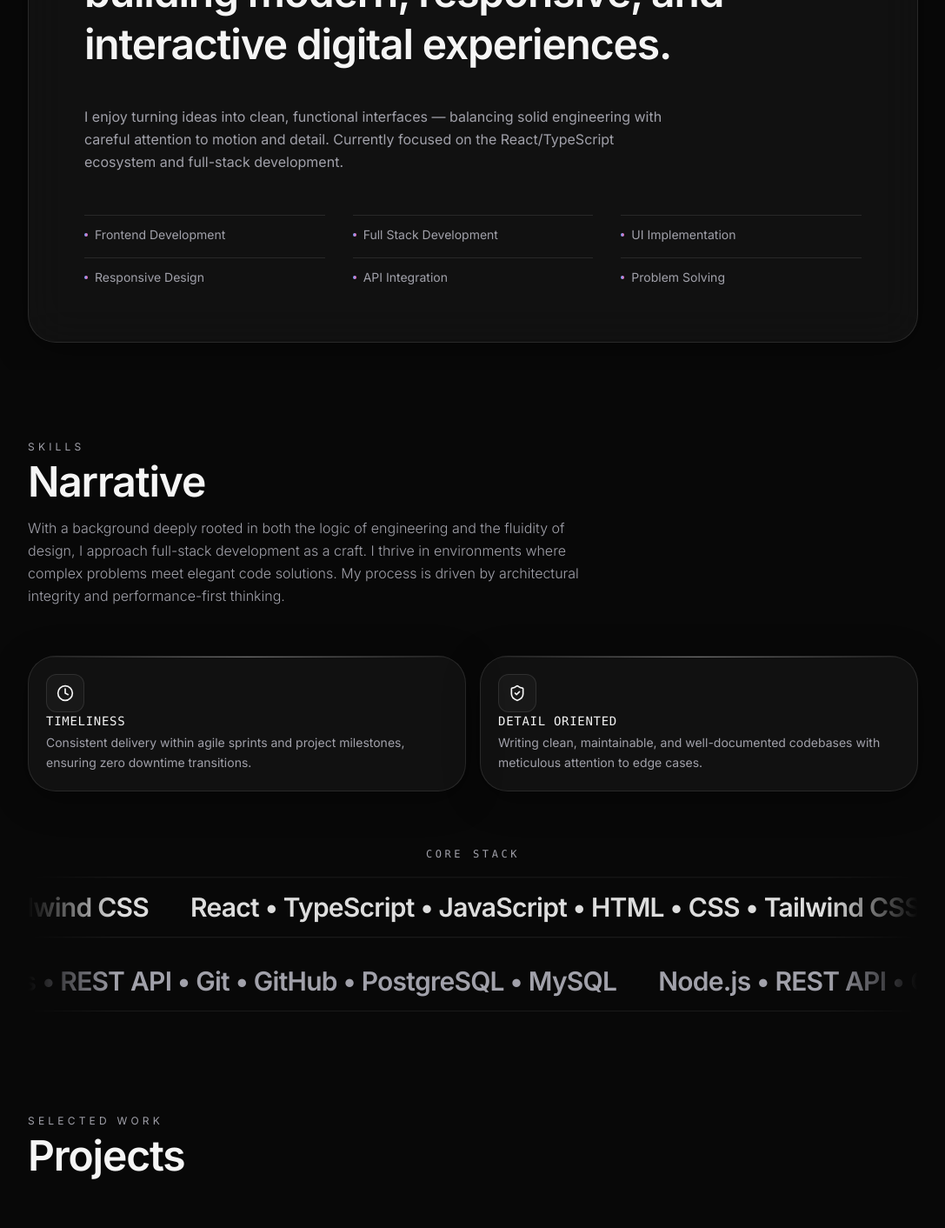
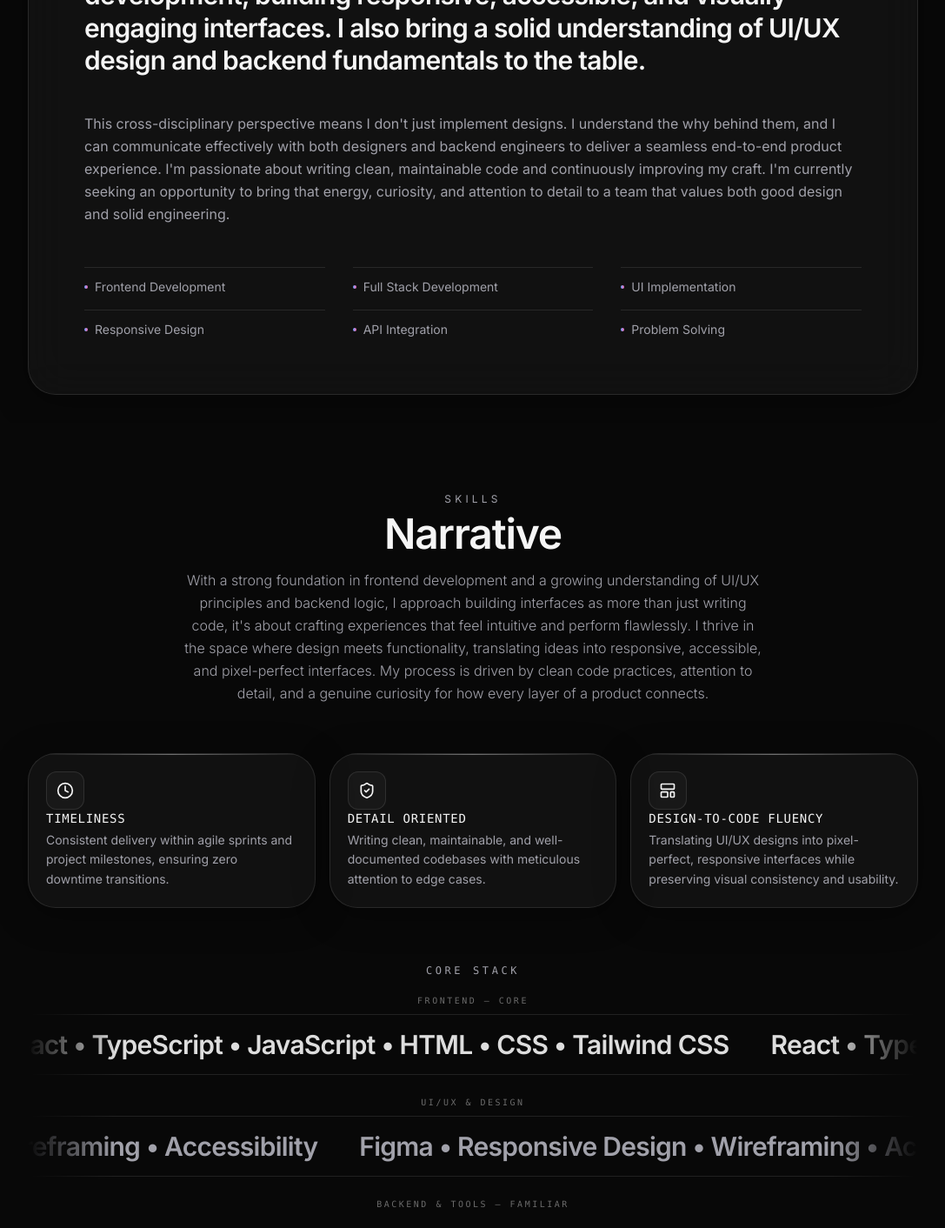
Before and after one commit to tiarapujilestari/tiarapujilestari-portofolio, a React (Vite) app: page / in a window 1280 px wide. Shown: the part 1020-2432 px from the top of the page at 87% size, without its empty margins (96-1183 px from the left). Built offline with nearby package versions, Linux system fonts and the light colour scheme.

Commit message:
fix : text about

```diff
--- a/src/components/layout/Navbar.tsx
+++ b/src/components/layout/Navbar.tsx
@@ -4,7 +4,7 @@ import { Menu, X } from "lucide-react";
 
 const links = [
   { label: "About", href: "#about" },
-  { label: "Projects", href: "#projects" },
+  { label: "Projects", href: "#work" },
   { label: "Skills", href: "#skills" },
   { label: "Contact", href: "#contact" },
 ];
--- a/src/components/sections/About.tsx
+++ b/src/components/sections/About.tsx
@@ -21,18 +21,19 @@ const About: React.FC = () => {
         <GlassCard className="p-8 md:p-16">
           <Reveal direction="up" duration={0.9}>
             <p className="text-xs uppercase tracking-[0.35em] text-[#A1A1AA] mb-6">About</p>
-            <h2 className="text-3xl font-semibold leading-tight tracking-tight text-[#F5F5F5] sm:text-4xl md:text-5xl md:max-w-3xl">
-              Frontend developer focused on building modern, responsive, and
-              interactive digital experiences.
+            <h2 className="text-3xl font-semibold leading-tight tracking-tight text-[#F5F5F5] sm:text-4xl md:text-3xl md:max-w-6xl">
+              I'm a Junior Frontend Developer who bridges the gap between design and functionality.
+              While my main expertise is in frontend development, building responsive, accessible, and visually engaging interfaces.
+              I also bring a solid understanding of UI/UX design and backend fundamentals to the table.
             </h2>
           </Reveal>
 
           <Reveal direction="up" delay={0.15} duration={0.9} className="mt-10">
-            <p className="max-w-2xl text-sm leading-relaxed text-[#A1A1AA] md:text-base">
-              I enjoy turning ideas into clean, functional interfaces —
-              balancing solid engineering with careful attention to motion
-              and detail. Currently focused on the React/TypeScript
-              ecosystem and full-stack development.
+            <p className="max-w-6xl text-sm leading-relaxed text-[#A1A1AA] md:text-base">
+              This cross-disciplinary perspective means I don't just implement designs.
+              I understand the why behind them, and I can communicate effectively with both designers and backend engineers to deliver a seamless end-to-end product experience.
+              I'm passionate about writing clean, maintainable code and continuously improving my craft.
+              I'm currently seeking an opportunity to bring that energy, curiosity, and attention to detail to a team that values both good design and solid engineering.
             </p>
           </Reveal>
 
--- a/src/components/sections/Skills.tsx
+++ b/src/components/sections/Skills.tsx
@@ -1,12 +1,13 @@
 import React from "react";
-import { Clock, ShieldCheck } from "lucide-react";
+import { Clock, ShieldCheck, LayoutTemplate } from "lucide-react";
 import Reveal from "../motion/Reveal";
 import Parallax from "../motion/Parallax";
 import VelocityMarquee from "../motion/VelocityMarquee";
 import GlassCard from "../ui/GlassCard";
 
 const rowOne = ["React", "TypeScript", "JavaScript", "HTML", "CSS", "Tailwind CSS"];
-const rowTwo = ["Node.js", "REST API", "Git", "GitHub", "PostgreSQL", "MySQL"];
+const rowTwo = ["Figma", "Responsive Design", "Wireframing", "Accessibility"];
+const rowThree = ["Node.js", "REST API", "Git", "GitHub", "PostgreSQL", "MySQL"];
 
 const workEthics = [
   {
@@ -19,6 +20,11 @@ const workEthics = [
     title: "Detail Oriented",
     desc: "Writing clean, maintainable, and well-documented codebases with meticulous attention to edge cases.",
   },
+  {
+    icon: LayoutTemplate,
+    title: "Design-to-Code Fluency",
+    desc: "Translating UI/UX designs into pixel-perfect, responsive interfaces while preserving visual consistency and usability.",
+  },
 ];
 
 const Skills: React.FC = () => {
@@ -28,7 +34,7 @@ const Skills: React.FC = () => {
       className="relative z-40 -mt-16 rounded-t-[3rem] bg-[#080808] px-6 pb-24 pt-20 md:px-16"
     >
       <div className="mx-auto max-w-5xl">
-        <Reveal direction="up">
+        <Reveal direction="up" className="flex flex-col items-center text-center">
           <p className="mb-2 text-xs uppercase tracking-[0.35em] text-[#A1A1AA]">
             Skills
           </p>
@@ -37,18 +43,21 @@ const Skills: React.FC = () => {
           </h2>
         </Reveal>
 
-        <Reveal direction="up" delay={0.1} className="mt-4">
+        <Reveal
+          direction="up"
+          delay={0.1}
+          className="mt-4 flex flex-col items-center text-center"
+        >
           <p className="max-w-2xl text-sm md:text-base leading-relaxed font-light text-[#A1A1AA]">
-            With a background deeply rooted in both the logic of engineering and
-            the fluidity of design, I approach full-stack development as a
-            craft. I thrive in environments where complex problems meet elegant
-            code solutions. My process is driven by architectural integrity and
-            performance-first thinking.
+            With a strong foundation in frontend development and a growing understanding of UI/UX principles and backend logic,
+            I approach building interfaces as more than just writing code, it's about crafting experiences that feel intuitive and perform flawlessly.
+            I thrive in the space where design meets functionality, translating ideas into responsive, accessible, and pixel-perfect interfaces.
+            My process is driven by clean code practices, attention to detail, and a genuine curiosity for how every layer of a product connects.
           </p>
         </Reveal>
 
         {/* WORK ETHICS */}
-        <div className="mt-14 grid gap-4 sm:grid-cols-2">
+        <div className="mt-14 grid gap-4 sm:grid-cols-2 lg:grid-cols-3">
           {workEthics.map((item, i) => (
             <Reveal key={item.title} direction="up" delay={0.1 + i * 0.1}>
               <GlassCard
@@ -71,7 +80,7 @@ const Skills: React.FC = () => {
           ))}
         </div>
 
-        {/* CORE STACK — velocity-reactive marquee rows */}
+        {/* CORE STACK — velocity-reactive marquee rows, grouped by category */}
         <Reveal direction="up" delay={0.15} className="mt-16">
           <h3 className="mb-6 text-center font-mono text-xs uppercase tracking-[0.3em] text-[#A1A1AA]">
             Core Stack
@@ -79,21 +88,45 @@ const Skills: React.FC = () => {
         </Reveal>
 
         <Parallax offset={20}>
-          <div className="space-y-4 [mask-image:linear-gradient(to_right,transparent,black_10%,black_90%,transparent)]">
+          <div className="space-y-6 [mask-image:linear-gradient(to_right,transparent,black_10%,black_90%,transparent)]">
+            <div>
+              <p className="mb-2 text-center font-mono text-[10px] uppercase tracking-[0.25em] text-[#6B6B6B]">
+                Frontend — Core
+              </p>
               <VelocityMarquee
                 items={rowOne}
                 direction="left"
-              baseSpeed={15}
+                baseSpeed={8}
                 className="border-y border-white/10 py-4"
                 itemClassName="text-2xl md:text-3xl font-semibold tracking-tight text-[#F5F5F5]/90"
               />
+            </div>
+
+            <div>
+              <p className="mb-2 text-center font-mono text-[10px] uppercase tracking-[0.25em] text-[#6B6B6B]">
+                UI/UX &amp; Design
+              </p>
               <VelocityMarquee
                 items={rowTwo}
                 direction="right"
-              baseSpeed={12}
-              className="border-b border-white/10 py-4"
+                baseSpeed={7}
+                className="border-y border-white/10 py-4"
                 itemClassName="text-2xl md:text-3xl font-semibold tracking-tight text-[#A1A1AA]"
               />
+            </div>
+
+            <div>
+              <p className="mb-2 text-center font-mono text-[10px] uppercase tracking-[0.25em] text-[#6B6B6B]">
+                Backend &amp; Tools — Familiar
+              </p>
+              <VelocityMarquee
+                items={rowThree}
+                direction="left"
+                baseSpeed={6}
+                className="border-b border-white/10 py-4"
+                itemClassName="text-2xl md:text-3xl font-semibold tracking-tight text-[#7A7A7A]"
+              />
+            </div>
           </div>
         </Parallax>
       </div>
```
Lines whose indentation alone changed are shown as unchanged.
